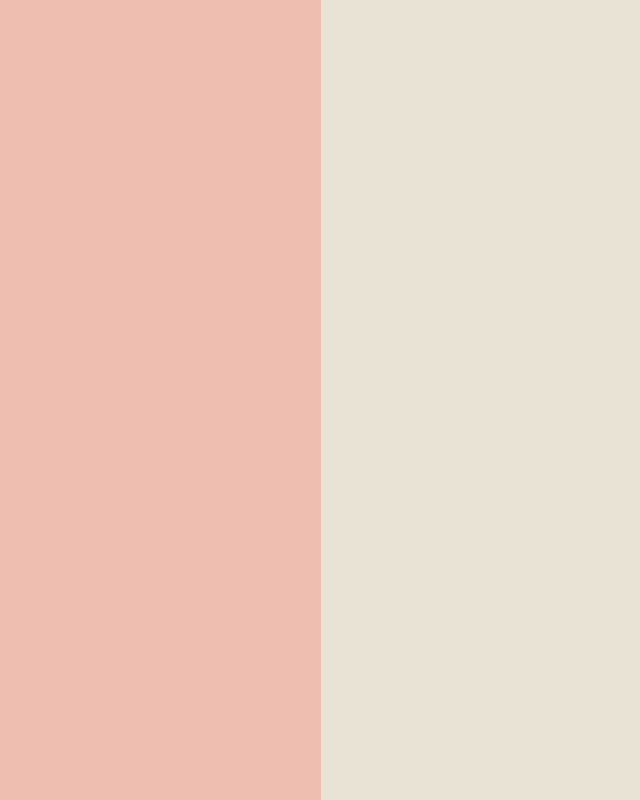
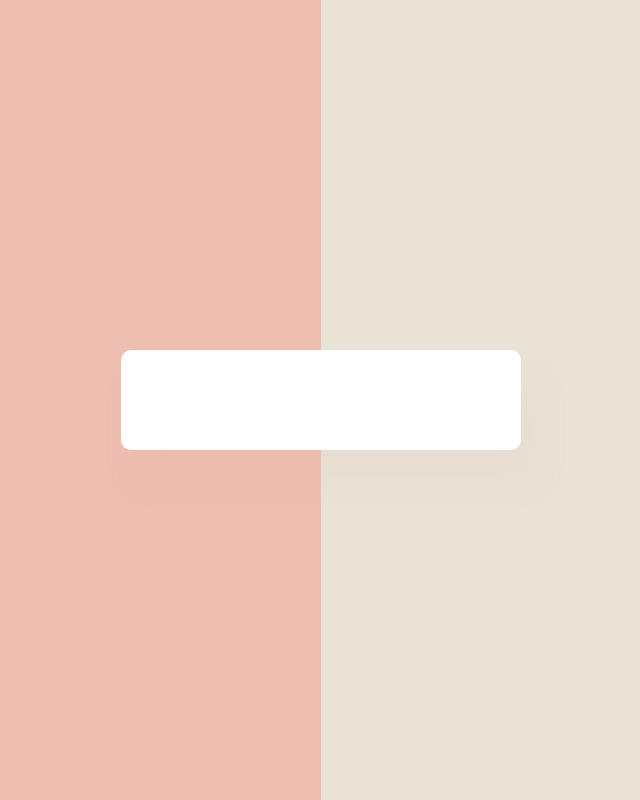
Before and after one commit to Rumeysa-koseoglu/flip-a-coin-app, a plain HTML site: page index.html in a window 1280 px wide. Shown: the whole page, without its empty margins (319-959 px from the left). Drawn offline with Linux system fonts and the light colour scheme.

Commit message:
feat: add container and style it

```diff
--- a/index.html
+++ b/index.html
@@ -10,7 +10,9 @@
      <link rel="stylesheet" href="style.css">
     </head>
 <body>
+    <div class="container">
 
+    </div>
     <!-- Script -->
      <script src="script.js"></script>
 </body>
--- a/style.css
+++ b/style.css
@@ -7,9 +7,21 @@
 
 body {
     height: 100%;
-    background: linear-gradient(
-        to right,
-        #eebeb0 50%,
-        #e9e3d5 50%
-    ) fixed;
+    background: linear-gradient(to right,
+            #eebeb0 50%,
+            #e9e3d5 50%) fixed;
 }
+
+.container {
+    background-color: #ffffff;
+    width: 400px;
+    padding: 50px;
+    position: absolute;
+    transform: translate(-50%, -50%);
+    top: 50%;
+    left: 50%;
+    box-shadow: 15px 30px 35px rgba(228, 178, 178, 0.1);
+    border-radius: 10px;
+    -webkit-perspective: 300px;
+    perspective: 300px;
+}
```
